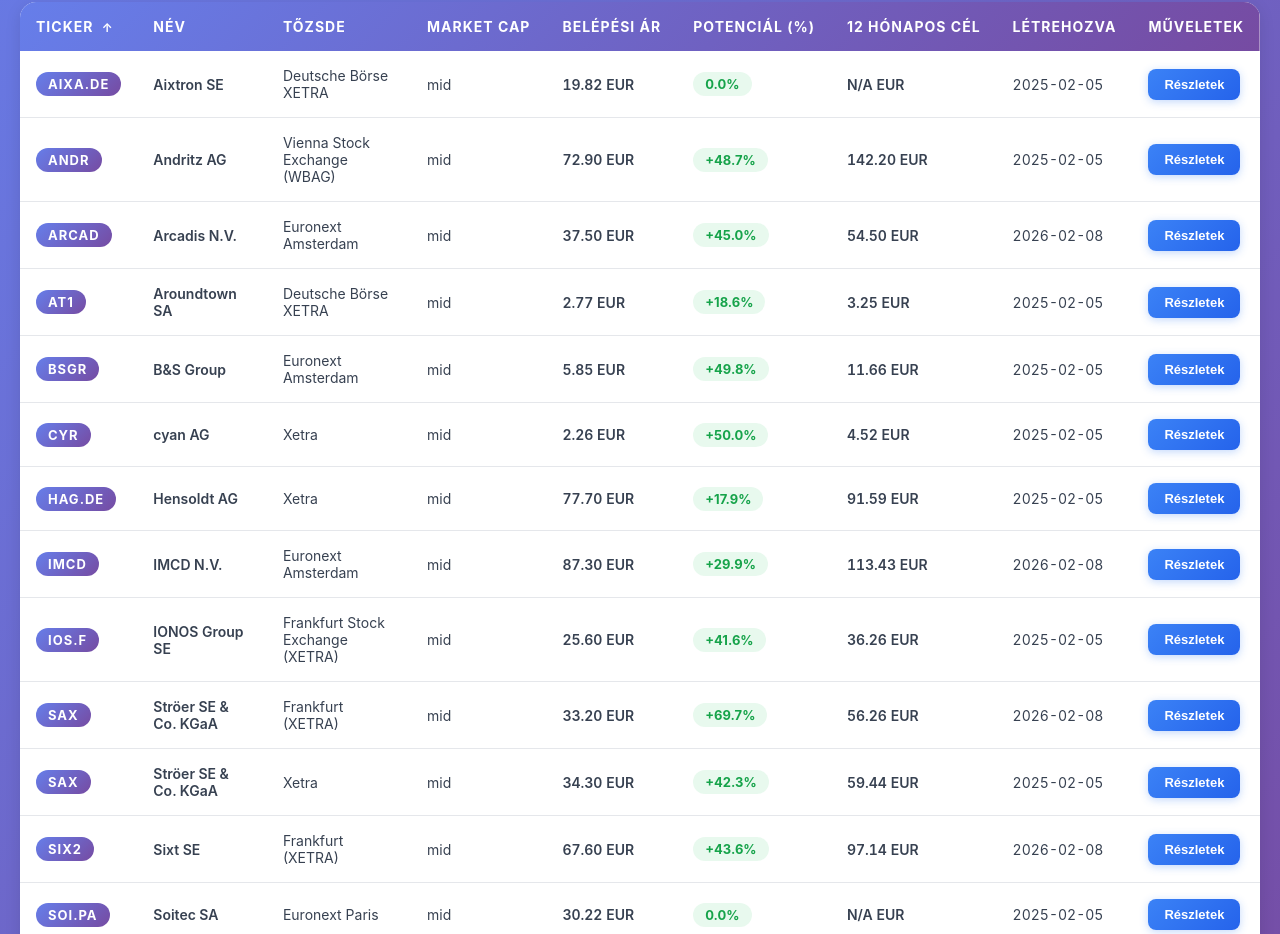
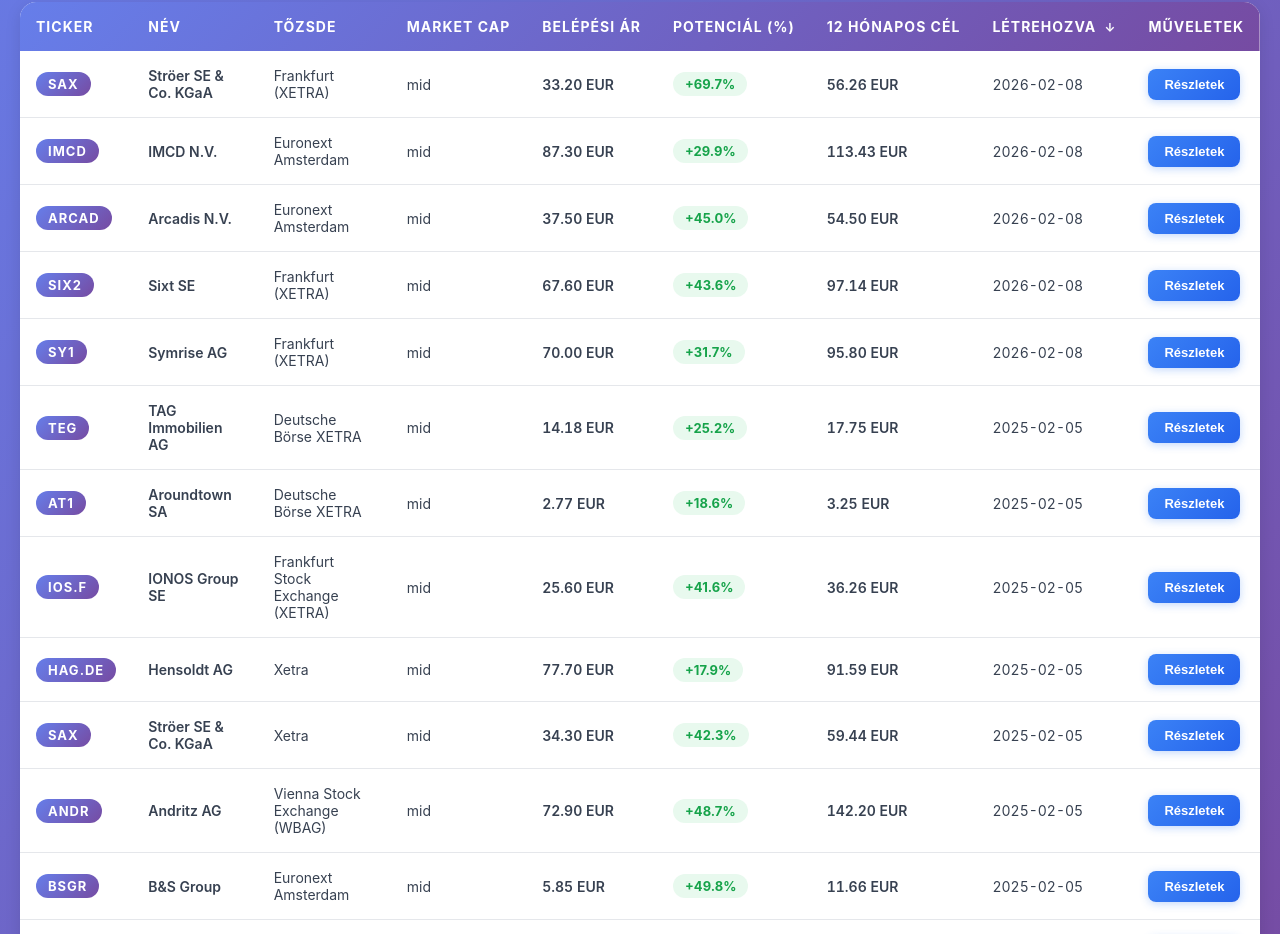
Before and after one commit to gaborbencsik/stock-tracker, a Vue app: page / in a window 1280 px wide. Shown: the part 276-1210 px from the top of the page. Built offline with nearby package versions, Linux system fonts and the light colour scheme.

Commit message:
sort by creation date

```diff
--- a/src/components/StockTable.vue
+++ b/src/components/StockTable.vue
@@ -124,13 +124,22 @@
 type SortKey = keyof Stock
 type SortOrder = 'asc' | 'desc'
 
-const sortKey = ref<SortKey>('ticker')
-const sortOrder = ref<SortOrder>('asc')
+const sortKey = ref<SortKey>('created_at')
+const sortOrder = ref<SortOrder>('desc')
 
 const sortedStocks = computed(() => {
   const sorted = [...props.stocks].sort((a, b) => {
     const aVal = a[sortKey.value]
     const bVal = b[sortKey.value]
+
+    // Handle date fields (created_at, last_modified)
+    if (sortKey.value === 'created_at' || sortKey.value === 'last_modified') {
+      const aTime = new Date(aVal as string).getTime()
+      const bTime = new Date(bVal as string).getTime()
+      return sortOrder.value === 'asc'
+        ? aTime - bTime
+        : bTime - aTime
+    }
 
     if (typeof aVal === 'string' && typeof bVal === 'string') {
       return sortOrder.value === 'asc'
--- a/src/data/stocks.json
+++ b/src/data/stocks.json
@@ -161,29 +161,6 @@
     "created_at": "2025-02-05"
   },
   {
-    "id": 8,
-    "ticker": "AIXA.DE",
-    "name": "Aixtron SE",
-    "stock_exchange": "Deutsche Börse XETRA",
-    "currency": "EUR",
-    "market_cap": "mid",
-    "entry_price": 19.82,
-    "uplift_potential": 0,
-    "six_months_price_target": null,
-    "twelve_months_price_target": null,
-    "one_month_highest_price": null,
-    "two_months_highest_price": null,
-    "three_months_highest_price": null,
-    "six_months_highest_price": null,
-    "twelve_months_highest_price": null,
-    "highest_price": null,
-    "agent": "Gemini",
-    "notes": "Félvezetőipari berendezésgyártó. Pozitív technikai trend. EV és AI kereslet hajtja. Ciklikusság kockázat.",
-    "links": "MarketScreener, Yahoo Finance",
-    "last_modified": "2025-02-05",
-    "created_at": "2025-02-05"
-  },
-  {
     "id": 9,
     "ticker": "IOS.F",
     "name": "IONOS Group SE",
@@ -276,29 +253,6 @@
     "created_at": "2025-02-05"
   },
   {
-    "id": 13,
-    "ticker": "SOI.PA",
-    "name": "Soitec SA",
-    "stock_exchange": "Euronext Paris",
-    "currency": "EUR",
-    "market_cap": "mid",
-    "entry_price": 30.22,
-    "uplift_potential": 0,
-    "six_months_price_target": null,
-    "twelve_months_price_target": null,
-    "one_month_highest_price": null,
-    "two_months_highest_price": null,
-    "three_months_highest_price": null,
-    "six_months_highest_price": null,
-    "twelve_months_highest_price": null,
-    "highest_price": null,
-    "agent": "Gemini",
-    "notes": "Innovatív félvezető anyaggyártó. Alacsony P/B. Erős mérleg. Magas P/E kockázat.",
-    "links": "CNBC, Yahoo Finance",
-    "last_modified": "2025-02-05",
-    "created_at": "2025-02-05"
-  },
-  {
     "id": 14,
     "ticker": "BSGR",
     "name": "B&S Group",
```
Also changed, not shown: 1 other file (tests, documents, lock files or other folders).
